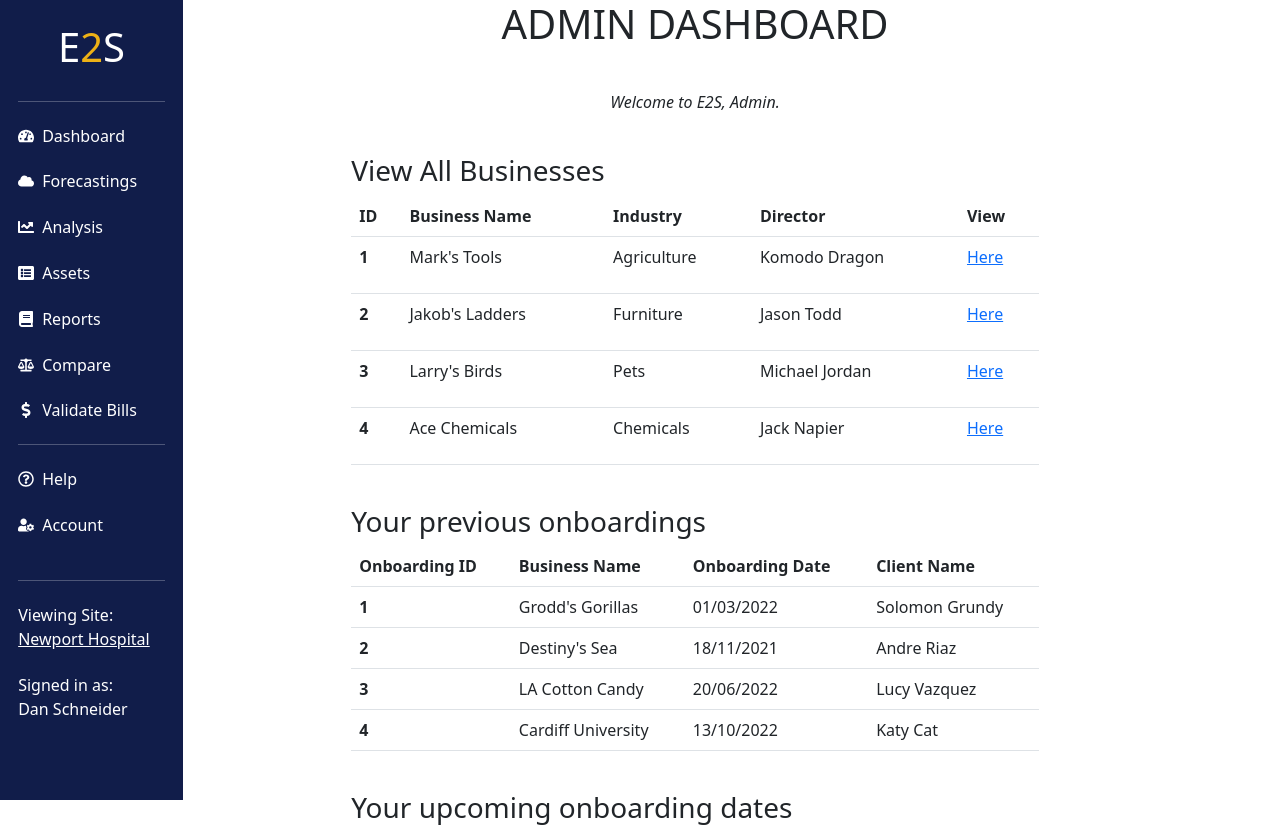
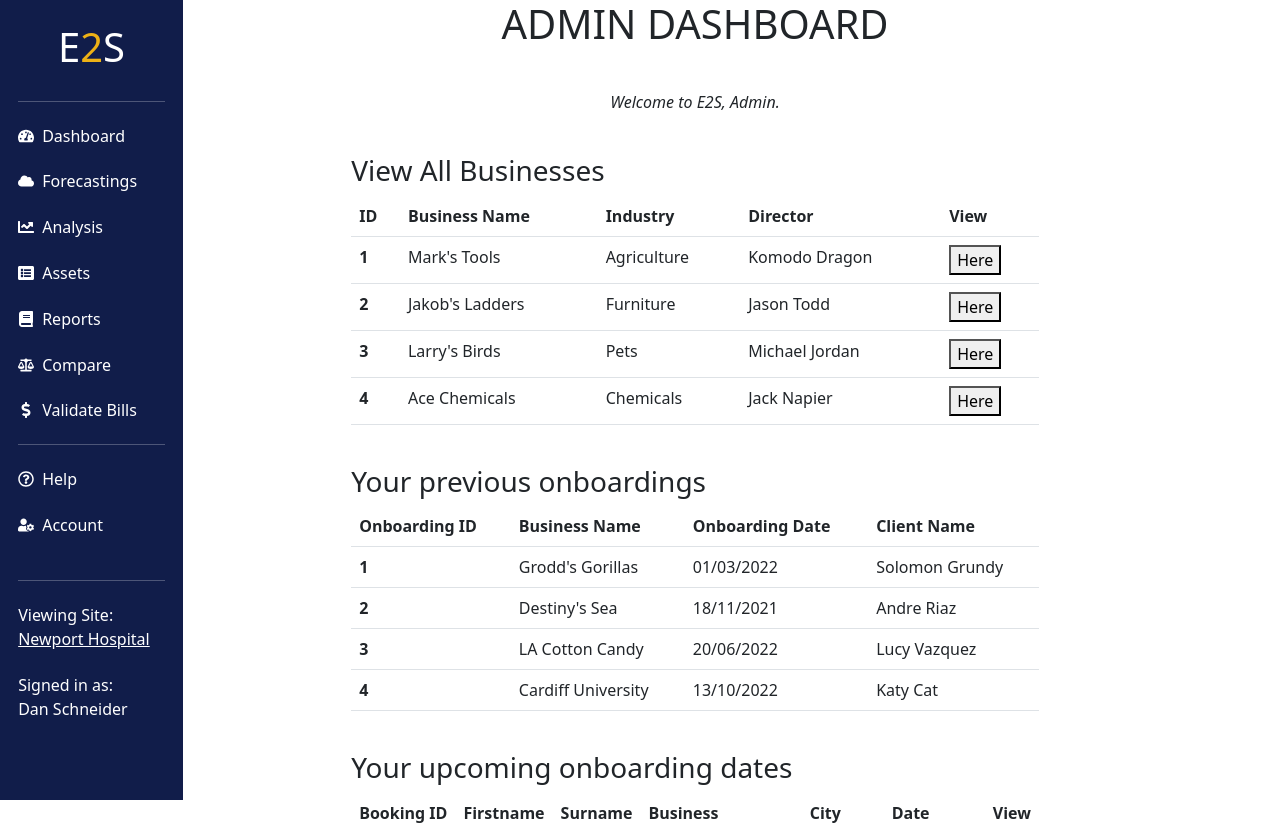
Before and after one commit to Archie-Wilkins/e2s-client-project, a Next.js app: page /adminDashboard in a window 1280 px wide. Shown: the top 827 px of the page. Built offline with nearby package versions, Linux system fonts and the light colour scheme.

Commit message:
Selcting a business updates the panel, and a return to the table is present

```diff
--- a/pages/adminDashboard.js
+++ b/pages/adminDashboard.js
@@ -1,7 +1,21 @@
 import Link from "next/link"
 import NavBar from "../public/components/navBar.js"
+import Router from "next/router";
+import {useRouter} from "next/navigation";
+import React, {useState} from "react";
 
 function AdminHub(){
+
+    const [businessRequested, setRequested] = useState(false)
+
+    function handleBusinessRender(businessName){
+        !businessRequested ? setRequested(true) : setRequested(false)
+    }
+
+    function handleReturn() {
+        !businessRequested ? setRequested(true) : setRequested(false)
+    }
+
     return <div>
         <div className={"admin-header-container"}>
             <NavBar/>
@@ -14,6 +28,7 @@ function AdminHub(){
                         <div className="col-sm">
                             <div className={"business-section"}>
                                 <h3>View All Businesses</h3>
+                                {businessRequested === false && (
                                     <table className="table table-hover table-responsive">
                                         <thead>
                                         <tr>
@@ -27,34 +42,41 @@ function AdminHub(){
                                         <tbody>
                                         <tr>
                                             <th scope="row">1</th>
-                                        <td>Mark's Tools</td>
+                                            <td id={"row1Business"}>Mark's Tools</td>
                                             <td>Agriculture</td>
                                             <td>Komodo Dragon</td>
-                                        <td><Link href={"/about"}><p>Here</p></Link></td>
+                                            <td><button onClick={() => handleBusinessRender("Mark's Tools")}>Here</button></td>
                                         </tr>
                                         <tr>
                                             <th scope="row">2</th>
                                             <td>Jakob's Ladders</td>
                                             <td>Furniture</td>
                                             <td>Jason Todd</td>
-                                        <td><Link href={"/about"}><p>Here</p></Link></td>
+                                            <td><button onClick={() => handleBusinessRender("Jakob's Ladders")}>Here</button></td>
                                         </tr>
                                         <tr>
                                             <th scope="row">3</th>
                                             <td colSpan={"1"}>Larry's Birds</td>
                                             <td>Pets</td>
                                             <td>Michael Jordan</td>
-                                        <td><Link href={"/about"}><p>Here</p></Link></td>
+                                            <td><button onClick={() => handleBusinessRender("Larry's Birds")}>Here</button></td>
                                         </tr>
                                         <tr>
                                             <th scope="row">4</th>
                                             <td>Ace Chemicals</td>
                                             <td>Chemicals</td>
                                             <td>Jack Napier</td>
-                                        <td><Link href={"/about"}><p>Here</p></Link></td>
+                                            <td><button onClick={() => handleBusinessRender("Ace Chemicals")}>Here</button></td>
                                         </tr>
                                         </tbody>
                                     </table>
+                                )}
+                                {businessRequested === true && (
+                                    <div>
+                                        <h1>Yay</h1>
+                                        <button onClick={handleReturn}>Back</button>
+                                    </div>
+                                )}
                             </div>
                         </div>
                     </div><br/>
```
Lines whose indentation alone changed are shown as unchanged.
